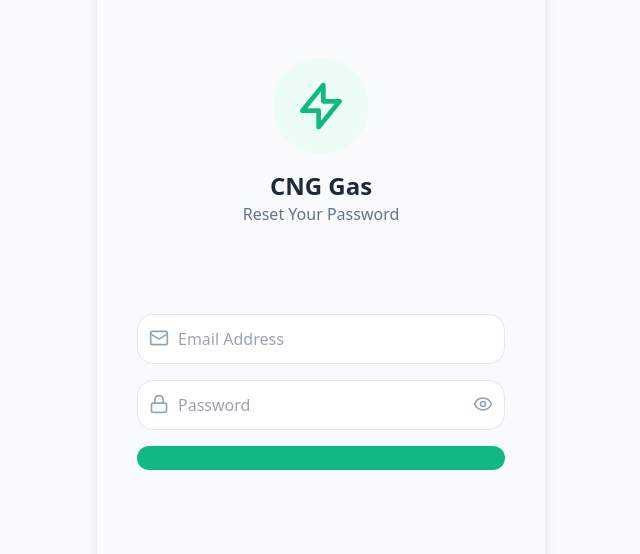
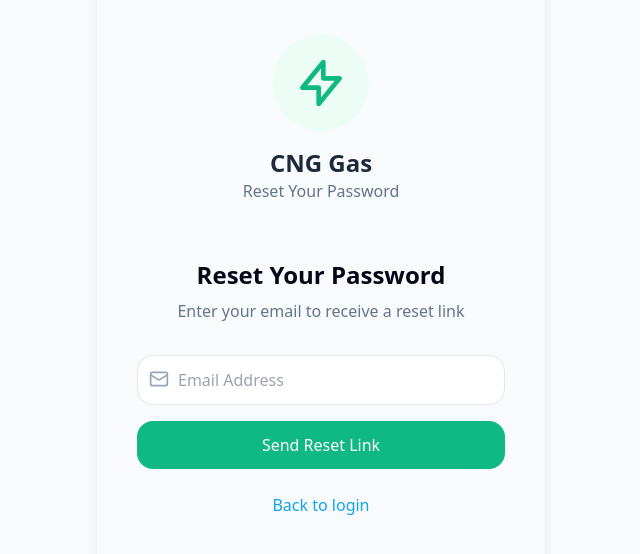
Before and after one commit to RITZ2005/fuel-flow-mobile-app, a React (Vite) app: page /reset-password in a window 1280 px wide. Shown: the part 112-666 px from the top of the page, without its empty margins (319-959 px from the left). Built offline with nearby package versions, Linux system fonts and the light colour scheme.

Commit message:
Fix: AuthForm type error
Update AuthForm component to handle the 'reset-password' type correctly and fix type mismatches.

```diff
--- a/src/components/auth/AuthForm.tsx
+++ b/src/components/auth/AuthForm.tsx
@@ -1,11 +1,10 @@
-
 import React, { useState } from 'react';
 import { Eye, EyeOff, Mail, Lock, User } from 'lucide-react';
 import { useNavigate } from 'react-router-dom';
 import { useToast } from '@/hooks/use-toast';
 
 interface AuthFormProps {
-  type: 'login' | 'signup' | 'reset';
+  type: 'login' | 'signup' | 'reset-password';
 }
 
 const AuthForm = ({ type }: AuthFormProps) => {
@@ -32,7 +31,7 @@ const AuthForm = ({ type }: AuthFormProps) => {
             title: type === 'login' ? 'Login successful' : 'Account created successfully',
             description: "Welcome to CNG Gas Booking System",
           });
-        } else if (type === 'reset') {
+        } else if (type === 'reset-password') {
           toast({
             title: 'Reset link sent',
             description: "Please check your email for password reset instructions",
@@ -54,7 +53,7 @@ const AuthForm = ({ type }: AuthFormProps) => {
     switch(type) {
       case 'login': return 'Login to Your Account';
       case 'signup': return 'Create a New Account';
-      case 'reset': return 'Reset Your Password';
+      case 'reset-password': return 'Reset Your Password';
       default: return '';
     }
   };
@@ -66,7 +65,7 @@ const AuthForm = ({ type }: AuthFormProps) => {
         <p className="text-slate-500 mt-2">
           {type === 'login' && "Welcome back! Enter your details to continue"}
           {type === 'signup' && "Fill in your information to create an account"}
-          {type === 'reset' && "Enter your email to receive a reset link"}
+          {type === 'reset-password' && "Enter your email to receive a reset link"}
         </p>
       </div>
 
@@ -97,7 +96,7 @@ const AuthForm = ({ type }: AuthFormProps) => {
           />
         </div>
 
-        {type !== 'reset' && (
+        {type !== 'reset-password' && (
           <div className="relative">
             <Lock className="absolute left-3 top-3.5 h-5 w-5 text-slate-400" />
             <input
@@ -106,7 +105,7 @@ const AuthForm = ({ type }: AuthFormProps) => {
               className="form-input pl-10 pr-10"
               value={password}
               onChange={(e) => setPassword(e.target.value)}
-              required={type !== 'reset'}
+              required={type !== 'reset-password'}
             />
             <button
               type="button"
@@ -140,7 +139,7 @@ const AuthForm = ({ type }: AuthFormProps) => {
           ) : null}
           {type === 'login' && 'Login'}
           {type === 'signup' && 'Sign Up'}
-          {type === 'reset' && 'Send Reset Link'}
+          {type === 'reset-password' && 'Send Reset Link'}
         </button>
       </form>
 
@@ -169,7 +168,7 @@ const AuthForm = ({ type }: AuthFormProps) => {
           </p>
         )}
 
-        {type === 'reset' && (
+        {type === 'reset-password' && (
           <button
             className="text-cng-secondary font-medium"
             onClick={() => navigate('/login')}
```
